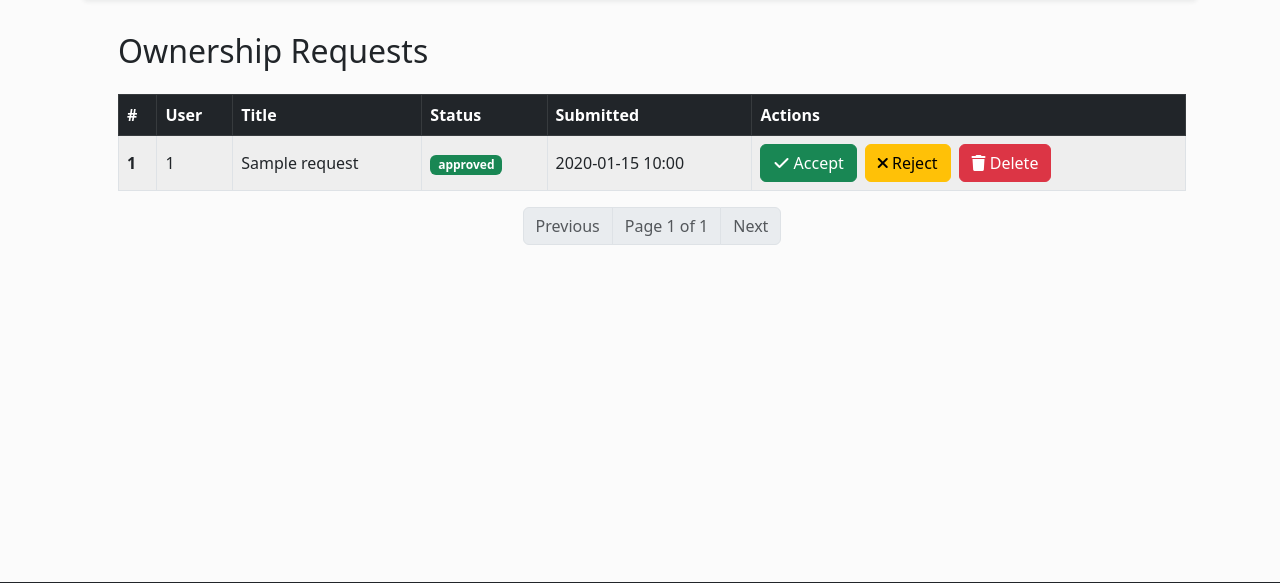
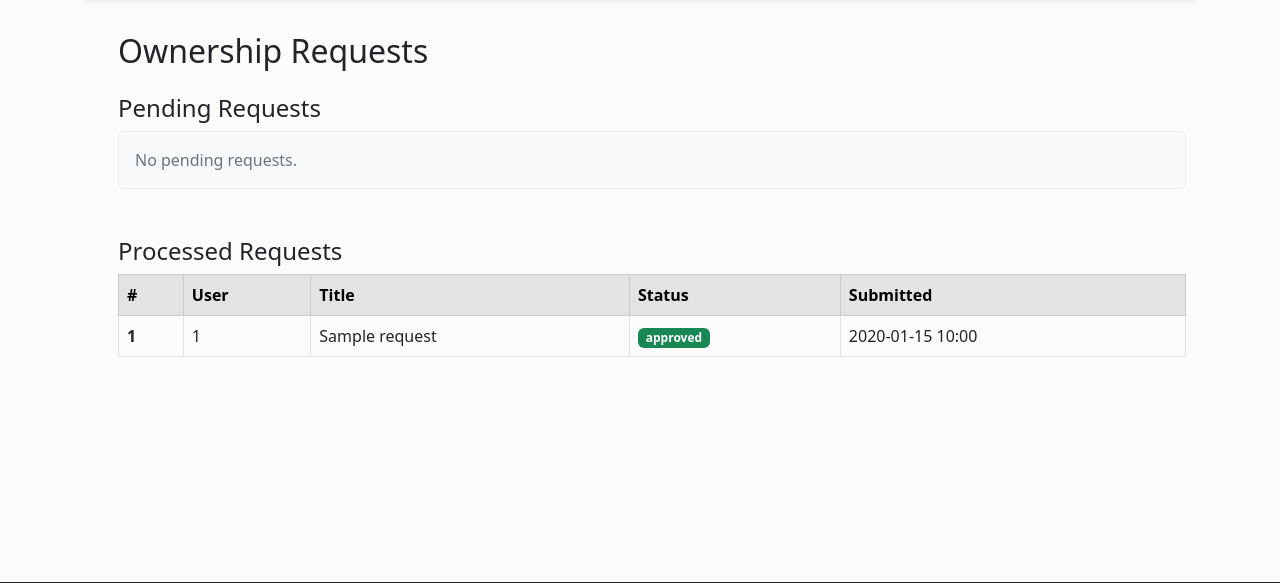
Before and after one commit to ngsoti/rulezet-core, a Flask app: page /admin/request in a window 1280 px wide. Shown: the part 92-675 px from the top of the page. Run offline with Flask 3, Linux system fonts and the light colour scheme; a user stored in the database is signed in; tables that the repository leaves empty hold one stand-in row (values such as "Sample post"); some libraries are stand-ins or nearby versions.

Commit message:
add: [request v2] admin can accept or reject a request and change the owner worked

```diff
--- a/app/db_class/db.py
+++ b/app/db_class/db.py
@@ -176,20 +176,28 @@ class Comment(db.Model):
         }
 
 
+from datetime import datetime
+
 class Request(db.Model):
     """Model for user-submitted requests visible by admins."""
 
     id = db.Column(db.Integer, primary_key=True, autoincrement=True)
+    rule_id = db.Column(db.Integer, db.ForeignKey('rule.id'), nullable=False)
     user_id = db.Column(db.Integer, db.ForeignKey('user.id'), nullable=False)
     title = db.Column(db.String(128), nullable=False)
     content = db.Column(db.Text, nullable=False)
     status = db.Column(db.String(32), default="pending")  # Ex: pending, reviewed, closed
-    created_at = db.Column(db.DateTime, index=True)
-    updated_at = db.Column(db.DateTime, index=True)
+    created_at = db.Column(db.DateTime, default=datetime.utcnow, index=True)
+    updated_at = db.Column(db.DateTime, default=datetime.utcnow, onupdate=datetime.utcnow, index=True)
 
+    # Define the relationship with the User model
     user = db.relationship('User', backref=db.backref('requests', lazy='dynamic'))
 
+    # Define the relationship with the Rule model
+    rule = db.relationship('Rule', backref=db.backref('requests', lazy='dynamic'))
+
     def to_json(self):
+        """Serialize the request to JSON."""
         return {
             "id": self.id,
             "user_id": self.user_id,
@@ -197,5 +205,6 @@ class Request(db.Model):
             "content": self.content,
             "status": self.status,
             "created_at": self.created_at.strftime('%Y-%m-%d %H:%M'),
-            "updated_at": self.updated_at.strftime('%Y-%m-%d %H:%M')
+            "updated_at": self.updated_at.strftime('%Y-%m-%d %H:%M'),
+            "rule_id": self.rule_id
         }
--- a/app/home.py
+++ b/app/home.py
@@ -273,20 +273,33 @@ def get_requests_page():
 
 
 
-@home_blueprint.route("/update_request_status", methods=["POST"])
+
+
+
+
+@home_blueprint.route("/update_request", methods=["POST", "GET"])
 @login_required
 def update_request_status():
-    data = request.get_json()
-    req_id = data.get("request_id")
-    status = data.get("status")
-    updated = RequestModel.update_request_status(req_id, status)
-    return jsonify({"success": updated}), 200 if updated else 400
+    request_id = request.args.get('request_id')
+    status = request.args.get('status')
+    if current_user.is_admin():
+        updated = RequestModel.update_request_status(request_id, status)
 
-@home_blueprint.route("/delete_request/<int:request_id>", methods=["DELETE"])
-@login_required
-def delete_request(request_id):
-    deleted = RequestModel.delete_request(request_id)
-    return jsonify({"success": deleted}), 200 if deleted else 400
+        if updated and status == "approved":
+            ownership_request = RequestModel.get_request_by_id(request_id)
+            rule_id_of_request = RequestModel.get_request_rule_id(request_id)
+            user_id = RequestModel.get_request_user_id(request_id)
+
+            if ownership_request:
+                rule = RuleModel.get_rule(rule_id_of_request)
+                if rule:
+                    # modifie the owner of the rule by the admin
+                    response = RuleModel.set_user_id(rule_id_of_request, user_id)
+
+
+        return jsonify({"success": updated}), 200 if updated else 400
+    else:
+        return render_template("access_denied.html")
 
 
 
@@ -468,9 +481,10 @@ def test_yara_python_url():
             # Step 3: Try to add each rule to the database
             imported = 0
             skipped = 0
-
+            print(all_rules)
             for rule_dict in all_rules:
                 success = RuleModel.add_rule_core(rule_dict)
+
                 if success:
                     imported += 1
                 else:
--- a/app/request/request_core.py
+++ b/app/request/request_core.py
@@ -6,7 +6,7 @@ def create_request(rule, user_id, current_user):
     """Create or update an ownership request."""
 
 
-    existing_request = Request.query.filter_by(user_id=user_id, title=f"Request for ownership of rule {rule.id}").first()
+    existing_request = Request.query.filter_by(user_id=user_id, title=f"Request for ownership of rule {rule.title}").first()
 
     if existing_request:
 
@@ -23,7 +23,8 @@ def create_request(rule, user_id, current_user):
         content=f"{current_user.first_name} {current_user.last_name} (ID: {current_user.id}) wants to become the owner of '{rule.title}'",
         status="pending",
         created_at=datetime.utcnow(),
-        updated_at=datetime.utcnow()
+        updated_at=datetime.utcnow(),
+        rule_id=rule.id
     )
     db.session.add(new_request)
     db.session.commit()
@@ -50,3 +51,26 @@ def delete_request(request_id):
         db.session.commit()
         return True
     return False
+
+def get_request_by_id(request_id):
+        if not request_id:
+            return None
+        return Request.query.get(request_id)
+
+def get_request_rule_id(request_id):
+        if not request_id:
+            return None
+        request_obj = Request.query.get(request_id)
+        return request_obj.rule_id if request_obj else None
+
+def get_request_user_id(request_id):
+    """
+    Récupère l'ID de l'utilisateur associé à la demande spécifiée.
+
+    :param request_id: ID de la demande.
+    :return: L'ID de l'utilisateur si la demande existe, sinon None.
+    """
+    request_obj = Request.query.get(request_id)
+    if request_obj:
+        return request_obj.user_id
+    return None
--- a/app/templates/admin/request.html
+++ b/app/templates/admin/request.html
@@ -5,31 +5,26 @@
 <div class="container my-4" id="main-container">
     <h2 class="mb-4">Ownership Requests</h2>
 
-    <div v-if="requests_list.length > 0">
+    <h4>Pending Requests</h4>
+    <div v-if="pending_requests.length > 0">
         <table class="table table-bordered table-striped align-middle">
             <thead class="table-dark">
                 <tr>
-                    <th scope="col">#</th>
-                    <th scope="col">User</th>
-                    <th scope="col">Title</th>
-                    <th scope="col">Status</th>
-                    <th scope="col">Submitted</th>
-                    <th scope="col">Actions</th>
+                    <th>#</th>
+                    <th>User</th>
+                    <th>Title</th>
+                    <th>Status</th>
+                    <th>Submitted</th>
+                    <th>Actions</th>
                 </tr>
             </thead>
             <tbody>
-                <tr v-for="(request, index) in requests_list" :key="request.id">
-                    <th scope="row">[[ index + 1 ]]</th>
+                <tr v-for="(request, index) in pending_requests" :key="request.id">
+                    <th>[[ index + 1 ]]</th>
                     <td>[[ request.user_id ]]</td>
                     <td>[[ request.title ]]</td>
                     <td>
-                        <span :class="{
-                            'badge bg-warning text-dark': request.status === 'pending',
-                            'badge bg-success': request.status === 'approved',
-                            'badge bg-secondary': request.status === 'closed'
-                        }">
-                            [[ request.status ]]
-                        </span>
+                        <span class="badge bg-warning text-dark">[[ request.status ]]</span>
                     </td>
                     <td>[[ request.created_at ]]</td>
                     <td>
@@ -39,46 +34,49 @@
                         <button class="btn btn-warning me-2" @click="updateStatus(request.id, 'rejected')">
                             <i class="fas fa-times"></i> Reject
                         </button>
-                        <button class="btn btn-danger" @click="deleteRequest(request.id)">
-                            <i class="fas fa-trash"></i> Delete
-                        </button>
                     </td>
                 </tr>
             </tbody>
         </table>
+    </div>
+    <div v-else class="alert alert-secondary">No pending requests.</div>
 
-        <!-- Pagination -->
-        <nav class="mt-3">
-            <ul class="pagination justify-content-center">
-                <li class="page-item" :class="{ disabled: currentPage === 1 }">
-                    <button class="page-link" @click="fetchRequests(currentPage - 1)" :disabled="currentPage === 1">
-                        Previous
-                    </button>
-                </li>
-                <li class="page-item disabled">
-                    <span class="page-link">
-                        Page [[ currentPage ]] of [[ totalPages ]]
-                    </span>
-                </li>
-                <li class="page-item" :class="{ disabled: currentPage === totalPages }">
-                    <button class="page-link" @click="fetchRequests(currentPage + 1)" :disabled="currentPage === totalPages">
-                        Next
-                    </button>
-                </li>
-            </ul>
-        </nav>
+
+    <h4 class="mt-5">Processed Requests</h4>
+    <div v-if="archived_requests.length > 0">
+        <table class="table table-hover table-bordered align-middle">
+            <thead class="table-secondary">
+                <tr>
+                    <th>#</th>
+                    <th>User</th>
+                    <th>Title</th>
+                    <th>Status</th>
+                    <th>Submitted</th>
+                </tr>
+            </thead>
+            <tbody>
+                <tr v-for="(request, index) in archived_requests" :key="request.id">
+                    <th>[[ index + 1 ]]</th>
+                    <td>[[ request.user_id ]]</td>
+                    <td>[[ request.title ]]</td>
+                    <td>
+                        <span :class="{
+                            'badge bg-success': request.status === 'approved',
+                            'badge bg-secondary': request.status === 'rejected'
+                        }">[[ request.status ]]</span>
+                    </td>
+                    <td>[[ request.created_at ]]</td>
+                </tr>
+            </tbody>
+        </table>
     </div>
-
-    <div v-else class="alert alert-info">
-        No requests available.
+    <div v-else class="alert alert-info">No processed requests.</div>
 </div>
-</div>
-
 {% endblock %}
 
 {% block script %}
 <script type="module">
-    const { createApp, ref } = Vue;
+const { createApp, ref, computed } = Vue;
 import { message_list } from '/static/js/toaster.js';
 
 createApp({
@@ -88,6 +86,14 @@
         const requests_list = ref([]);
         const currentPage = ref(1);
         const totalPages = ref(1);
+
+        const pending_requests = computed(() => {
+            return requests_list.value.filter(r => r.status === "pending");
+        });
+
+        const archived_requests = computed(() => {
+            return requests_list.value.filter(r => r.status !== "pending");
+        });
 
         async function fetchRequests(page = 1) {
             try {
@@ -102,13 +108,28 @@
             }
         }
 
+        async function updateStatus(request_id, status){
+            try {
+                const res = await fetch(`/update_request?request_id=${request_id}&status=${status}`);
+                if (!res.ok) throw new Error("Failed to update request");
+                await fetchRequests(currentPage.value);
+            } catch (error) {
+                message_list("Failed to update request.", "danger");
+            }
+        }
+
+
+
         fetchRequests(1);
 
         return {
             fetchRequests,
             requests_list,
             currentPage,
-                totalPages
+            totalPages,
+            updateStatus,
+            pending_requests,
+            archived_requests
         };
     }
 }).mount('#main-container');
```
Also changed, not shown: app/rule/rule_core.py (+23 -3 lines). Lines whose indentation alone changed are shown as unchanged.
